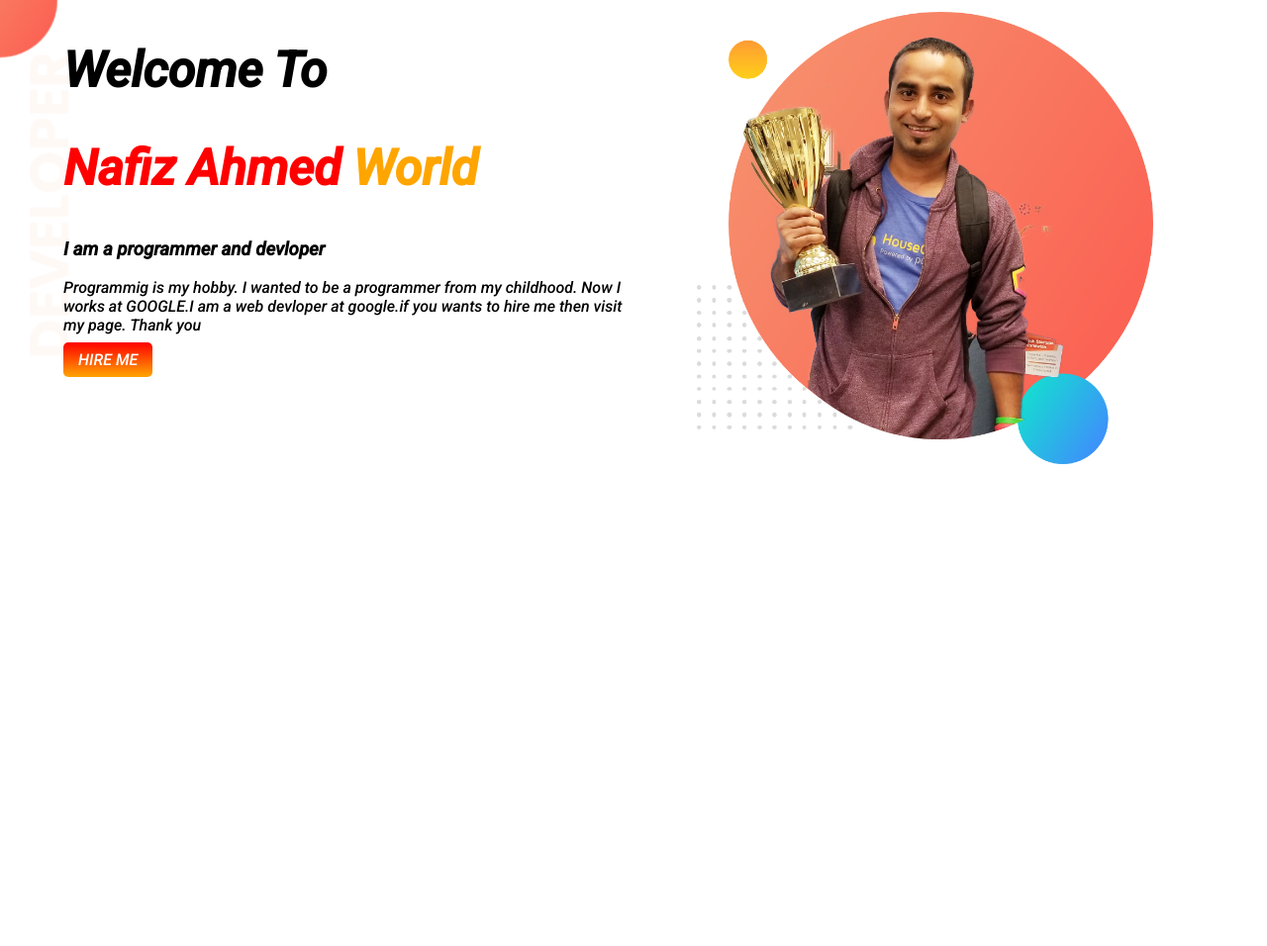
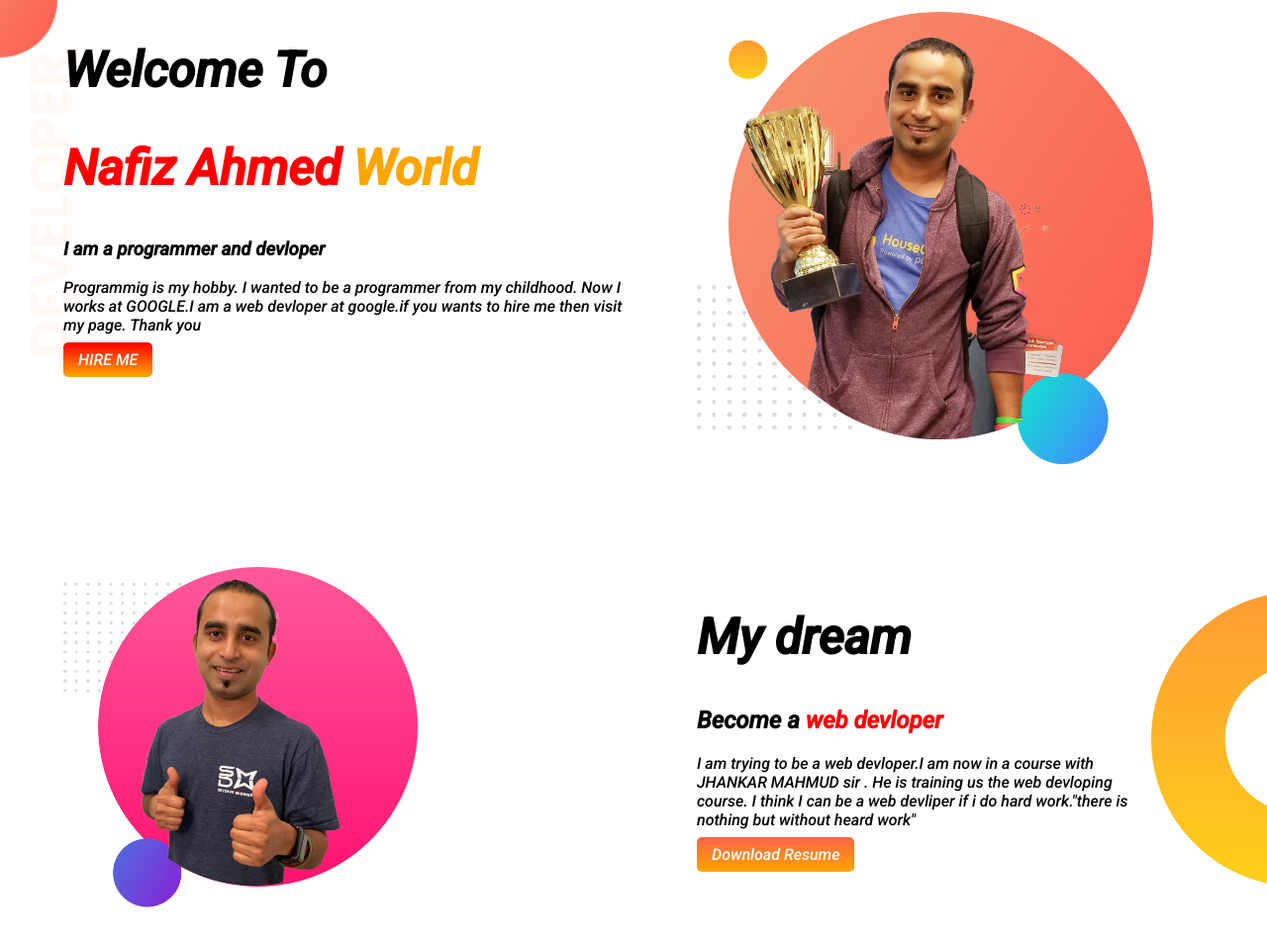
Before and after one commit to nafizwalide/devloper-portfolio, a plain HTML site: page index.html in a window 1280 px wide. Shown: the whole page at 99% size. Before the commit the page ends 800 px from the top, so only its background shows below. Drawn offline with Linux system fonts and the light colour scheme.

Commit message:
again add

```diff
--- a/index.html
+++ b/index.html
@@ -25,7 +25,19 @@
         </div>
         <div class="half-width"><img src="images/jhankar.png" alt=""></div>
     </section>
-
+    <section class="dream-big">
+        <div class="div">
+            <img src="images/jhankar2.png" alt="">
+        </div>
+        <div class="div">
+            <h1 class="my-dream"> My dream</h1>
+            <h2> Become a<span class="color"> web devloper</span> </h2>
+            <p>I am trying to be a web devloper.I am now in a course with JHANKAR MAHMUD sir . He is training us the web
+                devloping course. I think I can be a web devliper if i do hard work."there is nothing but without heard
+                work"</p>
+            <a class="link-button2" href="https://www.linkedin.com" target="_blank">Download Resume</a>
+        </div>
+    </section>
 </body>
 
 </html>
--- a/style.css
+++ b/style.css
@@ -17,6 +17,7 @@ h1 {
 
 section {
     display: flex;
+    margin-bottom: 100px;
 }
 
 .half-width {
@@ -41,5 +42,37 @@ section {
 .top-banner {
     background-image: url(images/top-banner.png);
     background-repeat: no-repeat;
+}
+
+.my-dream {}
+
+.div {
+    width: 50%;
+    padding-left: 5%;
+    padding-right: 10%;
 
 }
+
+.div img {
+    width: 80%;
+
+}
+
+.dream-big {
+    background-repeat: no-repeat;
+    background-image: url(images/dream-bg.png);
+    background-position: right;
+}
+
+.color {
+    color: red;
+}
+
+.link-button2 {
+    text-decoration: none;
+    background-image: linear-gradient(tomato, orange);
+    color: white;
+    font-weight: 500;
+    padding: 8px 15px;
+    border-radius: 5px;
+}
```
